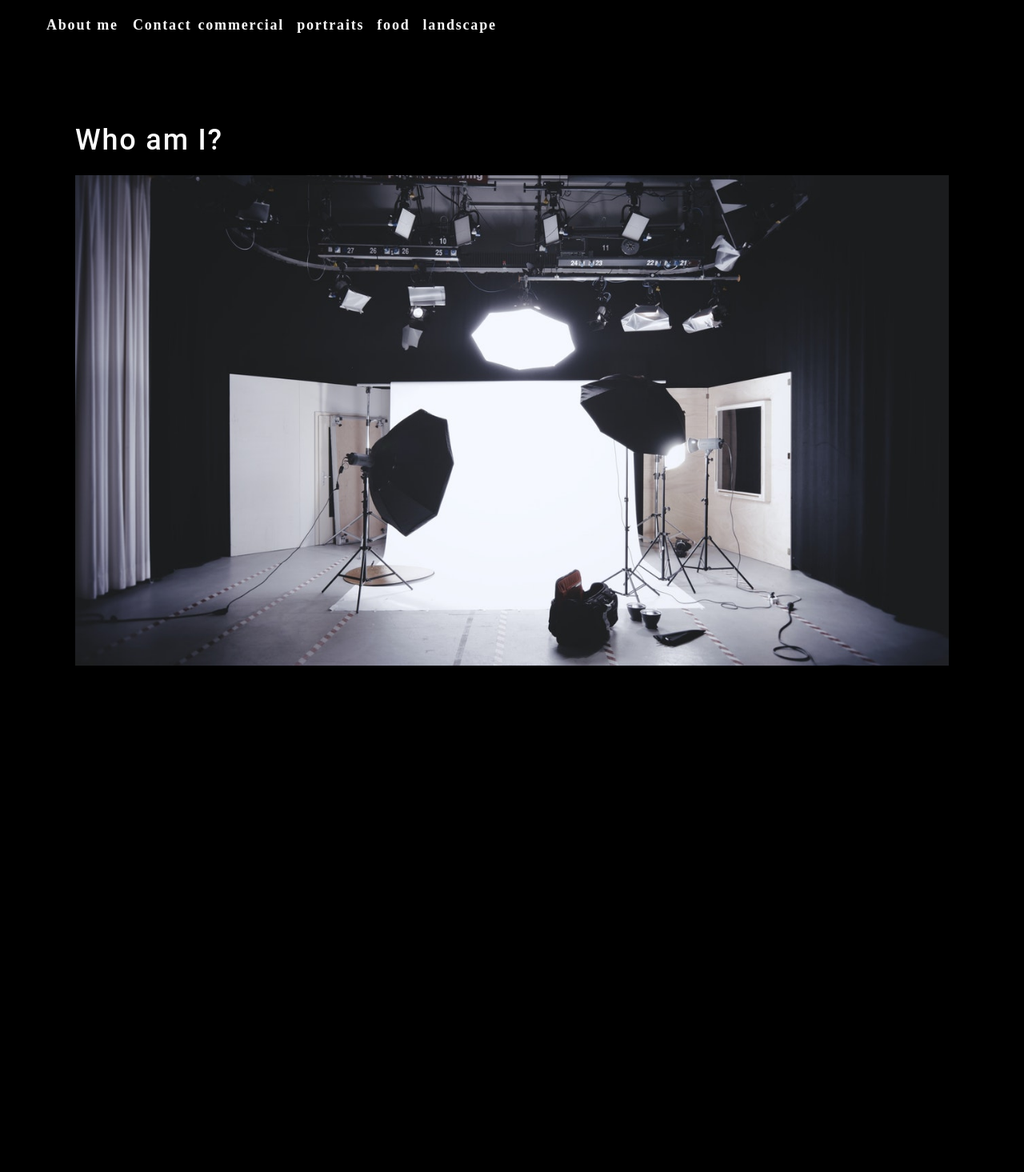
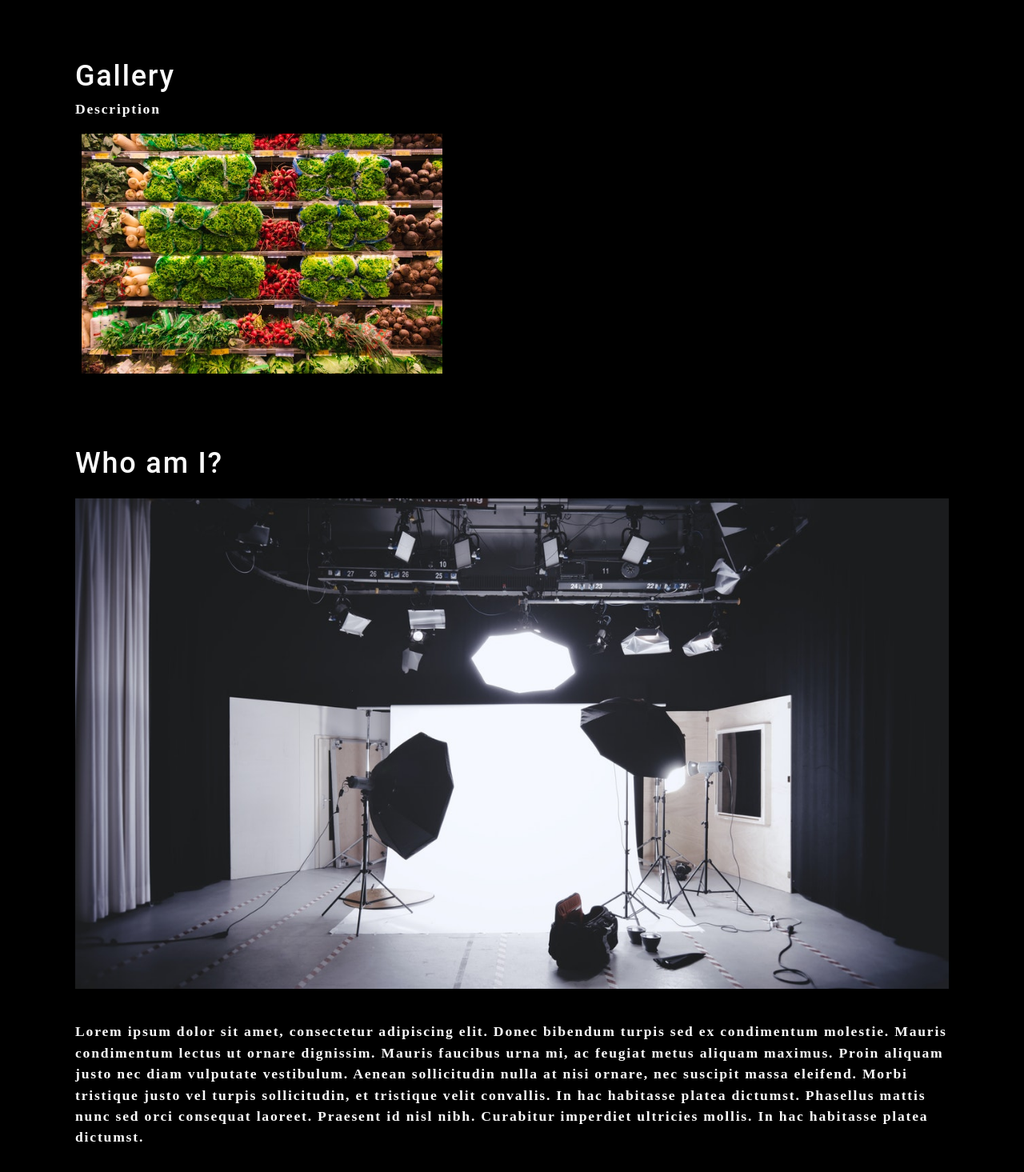
Before and after one commit to bassiebangura/photo-port, a React (Create React App) app: page / in a window 1280 px wide. Shown: the part 45-1510 px from the top of the page at 80% size. Before the commit the page ends 991 px from the top, so only its background shows below. Built offline with nearby package versions, Linux system fonts and the light colour scheme.

Commit message:
Add state for current category

```diff
--- a/src/App.js
+++ b/src/App.js
@@ -1,13 +1,32 @@
 import './App.css';
 import About from './components/about';
+import Gallery from './components/Gallery';
 import Nav from './components/nav';
+import React, {useState} from 'react';
+
 
 
 function App() {
+  const [categories] = useState([
+    {
+      name: "commercial",
+      description:
+        "Photos of grocery stores, food trucks, and other commercial projects",
+    },
+    { name: "portraits", description: "Portraits of people in my life" },
+    { name: "food", description: "Delicious delicacies" },
+    {
+      name: "landscape",
+      description: "Fields, farmhouses, waterfalls, and the beauty of nature",
+    },
+  ]);
+
+  const [currentCategory, setCurrentCategory] = useState(categories[0]);
   return (
     <div>
-      <Nav />
+      <Nav  categories={categories} currentCategory={currentCategory} setCurrentCategory={setCurrentCategory} />
       <main>
+        <Gallery currentCategory={currentCategory} />
         <About />
       </main>
     </div>
--- /dev/null
+++ b/src/components/Gallery/index.js
@@ -0,0 +1,21 @@
+import React from "react";
+import { capitalizeFirstLetter } from "../../utils/helpers";
+import comPhoto from "../../assets/small/commercial/0.jpg";
+
+function Gallery({ currentCategory }) {
+    return (
+        <section>
+            <h1>{capitalizeFirstLetter("gallery")}</h1>
+            <p>Description</p>
+            <div className="flex-row">
+                <img
+                    src={comPhoto}
+                    alt="Commercial Example"
+                    className="img-thumbnail mx-1"
+                />
+            </div>
+        </section>
+    );
+}
+
+export default Gallery;
--- a/src/components/about/index.js
+++ b/src/components/about/index.js
@@ -6,6 +6,22 @@ function About() {
     <section className="my-5">
         <h1 id="about">Who am I?</h1>
         <img src={coverImage} className="my-2" style={{ width: "100%" }} alt="cover" />
+        <div className="my-2">
+        <p>
+          Lorem ipsum dolor sit amet, consectetur adipiscing elit.
+          Donec bibendum turpis sed ex condimentum molestie.
+          Mauris condimentum lectus ut ornare dignissim.
+          Mauris faucibus urna mi, ac feugiat metus aliquam maximus.
+          Proin aliquam justo nec diam vulputate vestibulum.
+          Aenean sollicitudin nulla at nisi ornare, nec suscipit massa eleifend.
+          Morbi tristique justo vel turpis sollicitudin, et tristique velit convallis.
+          In hac habitasse platea dictumst.
+          Phasellus mattis nunc sed orci consequat laoreet.
+          Praesent id nisl nibh.
+          Curabitur imperdiet ultricies mollis.
+          In hac habitasse platea dictumst.
+        </p>
+      </div>
     </section>
     )
 }
--- a/src/components/nav/index.js
+++ b/src/components/nav/index.js
@@ -1,26 +1,20 @@
-import React from "react";
+import React, {useEffect} from "react";
+import { capitalizeFirstLetter } from "../../utils/helpers";
 
-function categorySelected(name) {
-    console.log(`${name} clicked`)
-  }
 
-const categories = [
-    {
-      name: "commercial",
-      description:
-        "Photos of grocery stores, food trucks, and other commercial projects",
-    },
-    { name: "portraits", description: "Portraits of people in my life" },
-    { name: "food", description: "Delicious delicacies" },
-    {
-      name: "landscape",
-      description: "Fields, farmhouses, waterfalls, and the beauty of nature",
-    },
-  ];
+function handleClick(name) {
+    console.log(name);
+}
 
-function Nav() {
+
+function Nav({categories, currentCategory, setCurrentCategory}) {
+
+    useEffect(() => {
+        document.title = capitalizeFirstLetter(currentCategory.name);
+    }, [currentCategory]);
+
     return(
-        <header>
+        <header className="flex-row px-1">
             <h2>
                 <a data-testid="link" href="/">
                     <span role="img" aria-label="camera">📸</span>Oh Snap!
@@ -29,19 +23,19 @@ function Nav() {
             <nav>
                 <ul className="flex-row">
                     <li className="mx-2">
-                        <a data-testid="about" href="#about">
+                        <a data-testid="about" href="#about" onClick={() => handleClick("About")}>
                             About me
                         </a>
                     </li>
-                    <li>
-                        <span>Contact</span>
+                    <li className="mx-2">
+                        <span onClick={() => handleClick("Contact")}>Contact</span>
                     </li>
                         {categories.map((category) => (
                             <li
-                            className="mx-1"
+                            className={`mx-1 ${currentCategory.name === category.name && 'navActive'}`}
                             key={category.name}
                             >
-                                <span onClick={() => categorySelected(category.name)}>
+                                <span onClick={() => setCurrentCategory(category)}>
                                     {category.name}
                                 </span>
                             </li>
```
